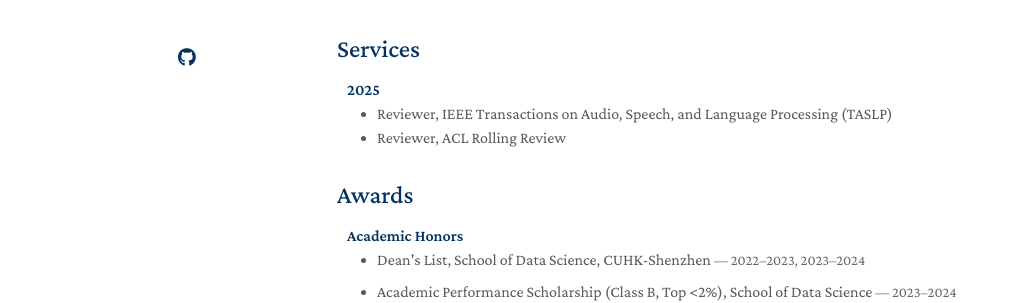
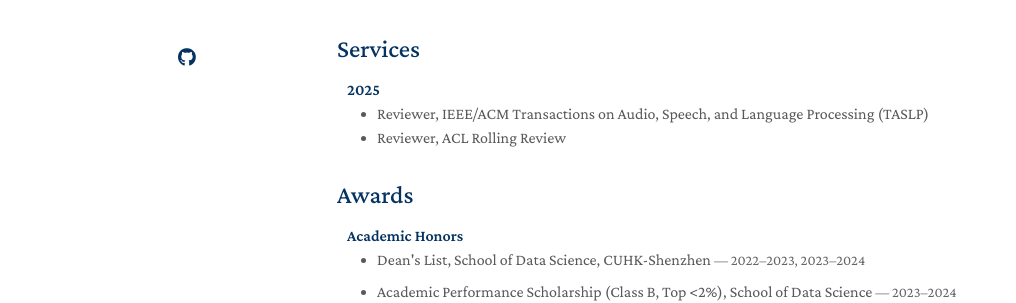
Before and after one commit to sarendis56/sarendis56.github.io, a Jekyll site: the page built from index.md, in a window 1280 px wide and 900 px high, scrolled down 645 px. Shown: the part 214-517 px from the top of the window, without its empty margins (133-1149 px from the left). Built offline with Jekyll 4.4.1, drawn with Linux system fonts in a browser that asks for light colours; a style sheet for code colours, icons or effects is not loaded; our own code applies the rules of GitHub Pages for plain Markdown files.

Commit message:
Update 5.4

```diff
--- a/_data/services.yml
+++ b/_data/services.yml
@@ -1,7 +1,7 @@
 main:
   - ["2025",
      [
-       {"title": "Reviewer, IEEE Transactions on Audio, Speech, and Language Processing (TASLP)", "link": "https://ieeexplore.ieee.org/xpl/RecentIssue.jsp?punumber=10376"},
+       {"title": "Reviewer, IEEE/ACM Transactions on Audio, Speech, and Language Processing (TASLP)", "link": "https://ieeexplore.ieee.org/xpl/RecentIssue.jsp?punumber=10376"},
        {"title": "Reviewer, ACL Rolling Review", "link": "https://aclrollingreview.org/"}
      ]
   ]
```
